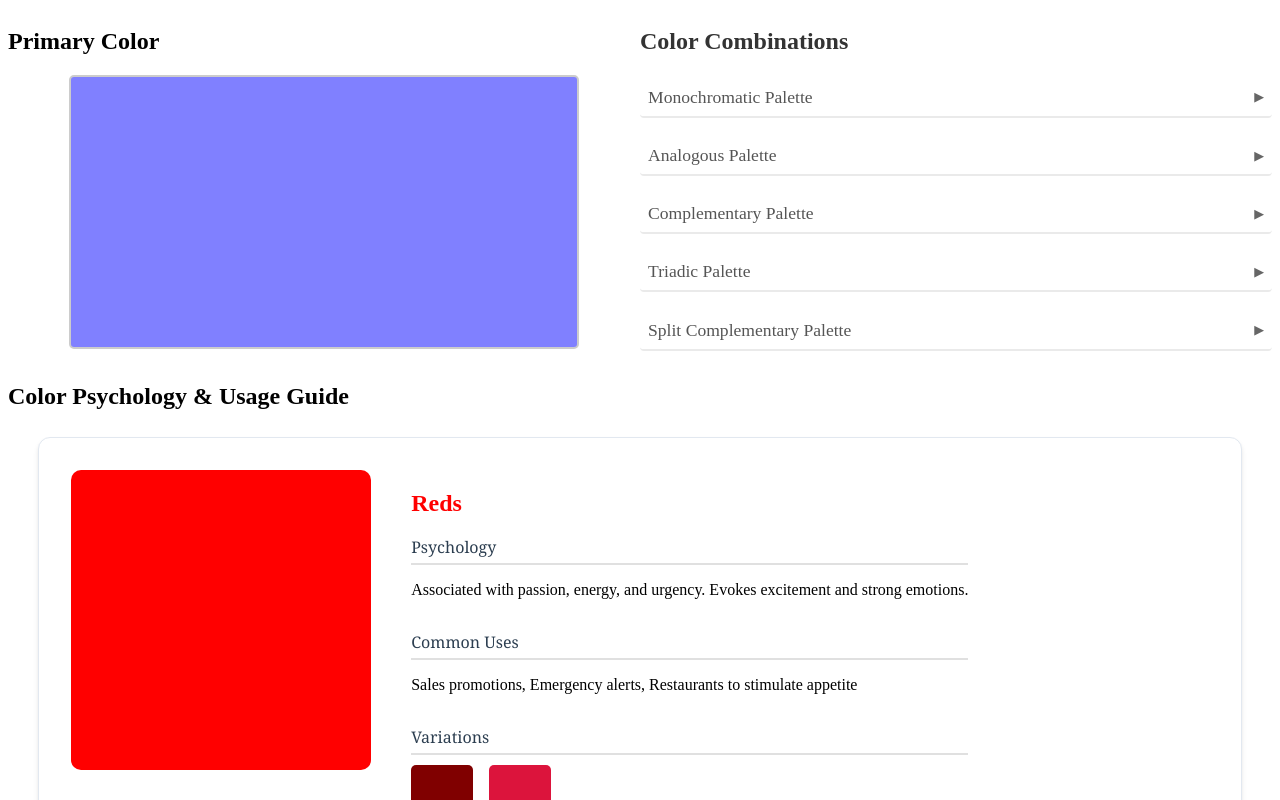
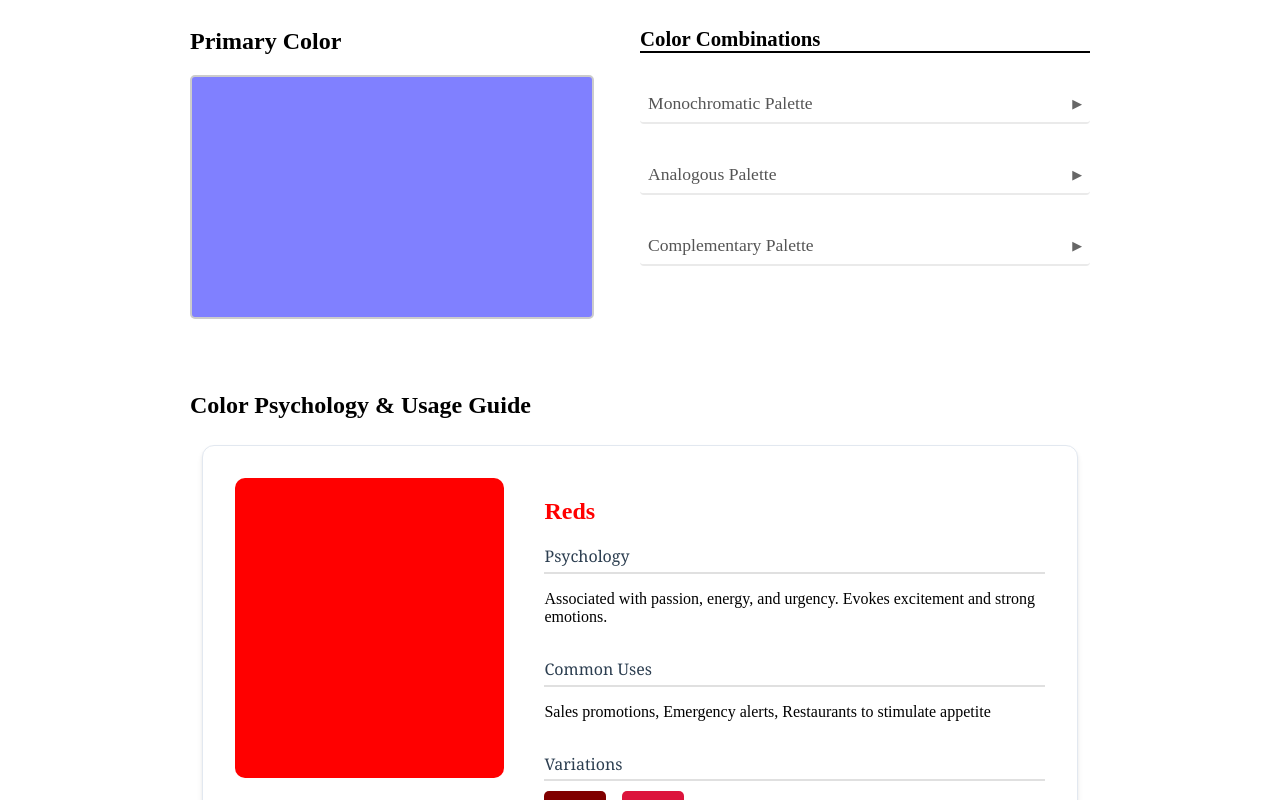
Before and after one commit to dev-martin02/Coolores, a React (Vite) app: page / in a window 1280 px wide. Shown: the top 800 px of the page. Built offline with nearby package versions, Linux system fonts and the light colour scheme.

Commit message:
update: small update in style were made in almost all css file

```diff
--- a/src/App.tsx
+++ b/src/App.tsx
@@ -16,13 +16,12 @@ function App() {
   }
 
   return (
-    <main>
+    <main id="mainContent">
       <section className="sectionColor">
         <UserColor />
-        <PaletteCombination />
       </section>
 
-      <section>
+      <section id="meaningSection">
         <ColorMeaning />
         <div className="colorSelection">
           {colorGuide.colorGroups.map(({ mainColorHex, group }) => (
--- a/src/components/chooseColor/colorCombination/PaletteCombination.tsx
+++ b/src/components/chooseColor/colorCombination/PaletteCombination.tsx
@@ -54,7 +54,7 @@ export function PaletteCombination() {
 
   return (
     <div className="colorCombinationSection">
-      <h2>Color Combinations</h2>
+      <h3 id="combinationHeading">Color Combinations</h3>
       {combinationsArr.map((palette) => (
         <div key={palette.name}>
           <h3
--- a/src/components/chooseColor/colorCombination/palette.css
+++ b/src/components/chooseColor/colorCombination/palette.css
@@ -1,5 +1,8 @@
 .colorCombinationSection {
   margin-top: 10px;
+  display: flex;
+  flex-direction: column;
+  width: 100%;
 }
 
 .colorCombinationSection h2 {
@@ -15,6 +18,13 @@
   font-weight: 500;
   color: #555;
   margin: 1.2rem 0 0.8rem 0;
+}
+
+#combinationHeading {
+  font-size: 1.3rem;
+  border-bottom: 2px solid;
+  font-weight: 700;
+  color: black;
 }
 
 .colorPalette {
@@ -88,6 +98,8 @@
   .colorCombinationSection {
     margin-top: 0;
     width: 50%;
+    max-height: 300px; /* Adjust this value as needed */
+    overflow-y: auto;
   }
 
   .colorCombinationSection h2 {
--- a/src/components/chooseColor/userColor/userColor.css
+++ b/src/components/chooseColor/userColor/userColor.css
@@ -1,5 +1,8 @@
 .primaryColorContainer {
   width: 100%;
+  display: flex;
+  flex-direction: column;
+  justify-content: space-between;
   position: relative;
 }
 
@@ -27,11 +30,12 @@
 
 @media screen and (min-width: 600px) {
   .primaryColorContainer {
-    width: 50%;
+    width: 100%;
+    flex-direction: row;
   }
 
   .colorPickerLabel {
-    width: 80%;
+    width: 25rem;
     height: 80%;
     max-height: 270px;
   }
--- a/src/components/chooseColor/userColor/userColor.tsx
+++ b/src/components/chooseColor/userColor/userColor.tsx
@@ -1,11 +1,13 @@
 import "./userColor.css";
 import { useMainStore } from "../../../store/mainStore";
+import { PaletteCombination } from "../colorCombination/PaletteCombination";
 
 export default function UserColor() {
   const { userColor, updateColor } = useMainStore();
 
   return (
     <div className="primaryColorContainer">
+      <section>
         <h2>Primary Color</h2>
         <label
           htmlFor="mainColor"
@@ -19,6 +21,8 @@ export default function UserColor() {
           onChange={(e) => updateColor(e.target.value)}
           id="mainColor"
         />
+      </section>
+      <PaletteCombination />
     </div>
   );
 }
--- a/src/index.css
+++ b/src/index.css
@@ -1,8 +1,20 @@
-.sectionColor {
+#mainContent {
   display: flex;
   flex-direction: column;
+  justify-content: center;
+  align-items: center;
+  gap: 4rem;
+}
+
+.sectionColor {
   width: 100%;
+  max-width: 900px;
   min-height: 100px;
+}
+
+#meaningSection {
+  width: 100%;
+  max-width: 900px;
 }
 
 .colorSelection {
@@ -31,9 +43,3 @@
   border: 3px solid #000;
   transform: scale(1.1);
 }
-
-@media screen and (min-width: 600px) {
-  .sectionColor {
-    flex-direction: row;
-  }
-}
```
Lines whose indentation alone changed are shown as unchanged.
